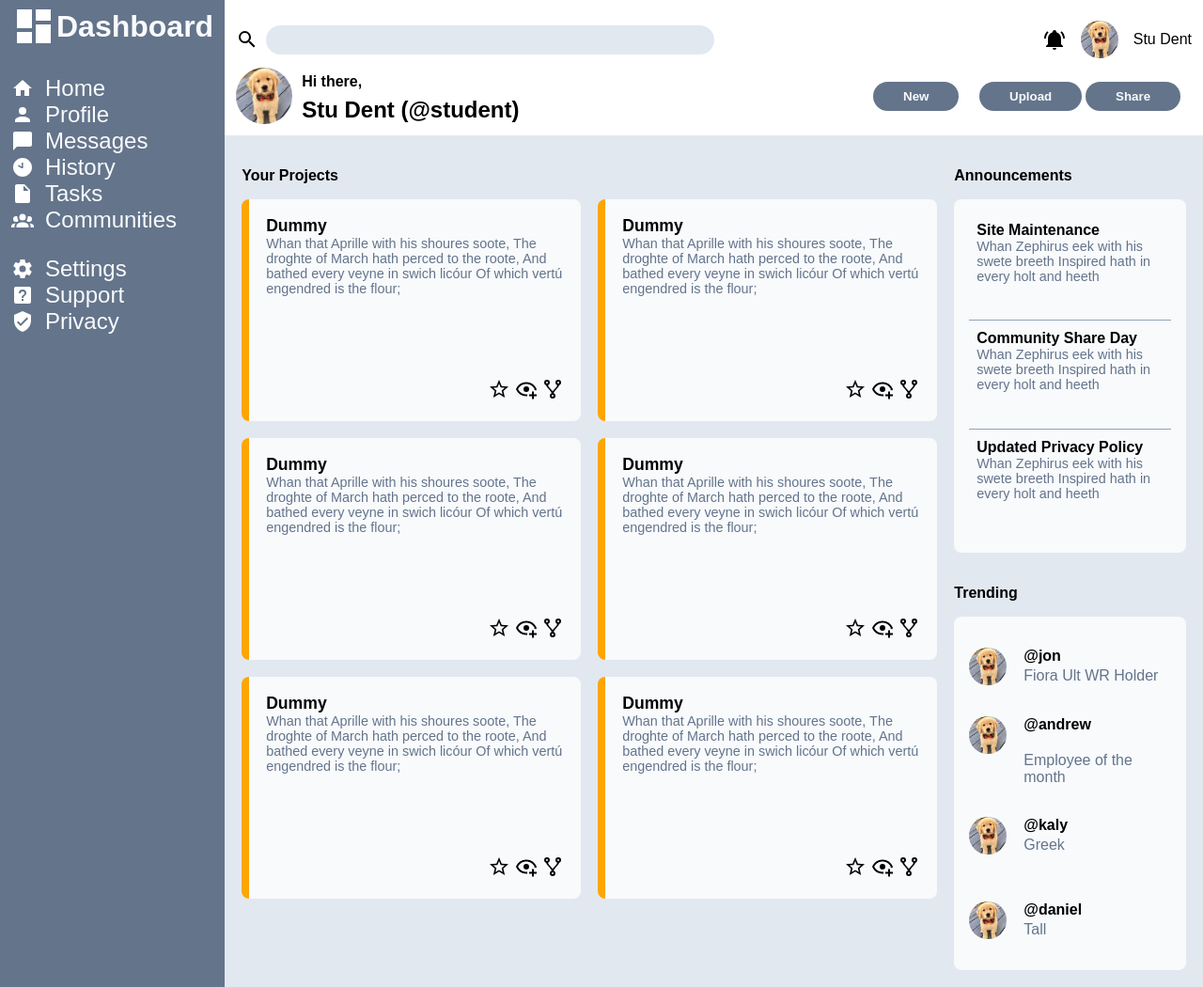
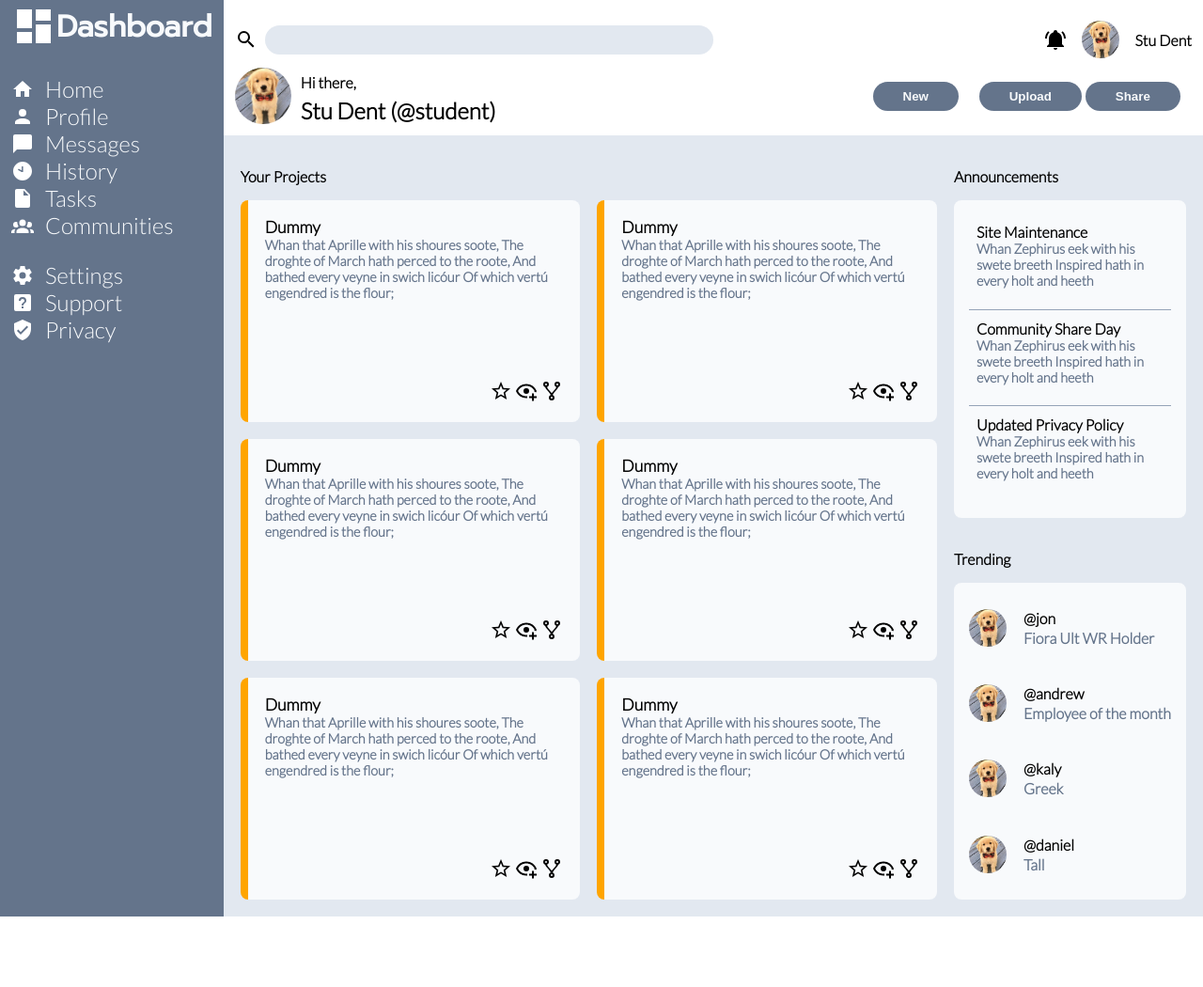
Before and after one commit to duncanp781/admin-dashboard, a plain HTML site: page index.html in a window 1280 px wide. Shown: the whole page at 94% size. After the commit the page ends 975 px from the top, so only its background shows below. Drawn offline with Linux system fonts and the light colour scheme.

Commit message:
Add Fonts

```diff
--- a/index.html
+++ b/index.html
@@ -6,6 +6,10 @@
   <meta name="viewport" content="width=device-width, initial-scale=1.0">
   <title>Dashboard</title>
   <link rel="stylesheet" href="style.css">
+  <link rel="preconnect" href="https://fonts.googleapis.com">
+  <link rel="preconnect" href="https://fonts.gstatic.com" crossorigin>
+  <link href="https://fonts.googleapis.com/css2?family=Lato:wght@300&display=swap" rel="stylesheet">
+  <link href="https://fonts.googleapis.com/css2?family=Prompt&display=swap" rel="stylesheet">
 </head>
 <body>
  <div class="container">
--- a/style.css
+++ b/style.css
@@ -1,6 +1,7 @@
 /* Overall styling and grid */
 :root{
-  font-family: sans-serif;
+  font-family: 'Lato', sans-serif;
+  font-weight: 600;
 }
 
 
@@ -69,6 +70,7 @@ a{
   align-items: center;
   justify-content: center;
   padding: 12px;
+  font-family: 'Prompt', 'Lato', sans-serif;
 }
 
 .side .logo img{
```
